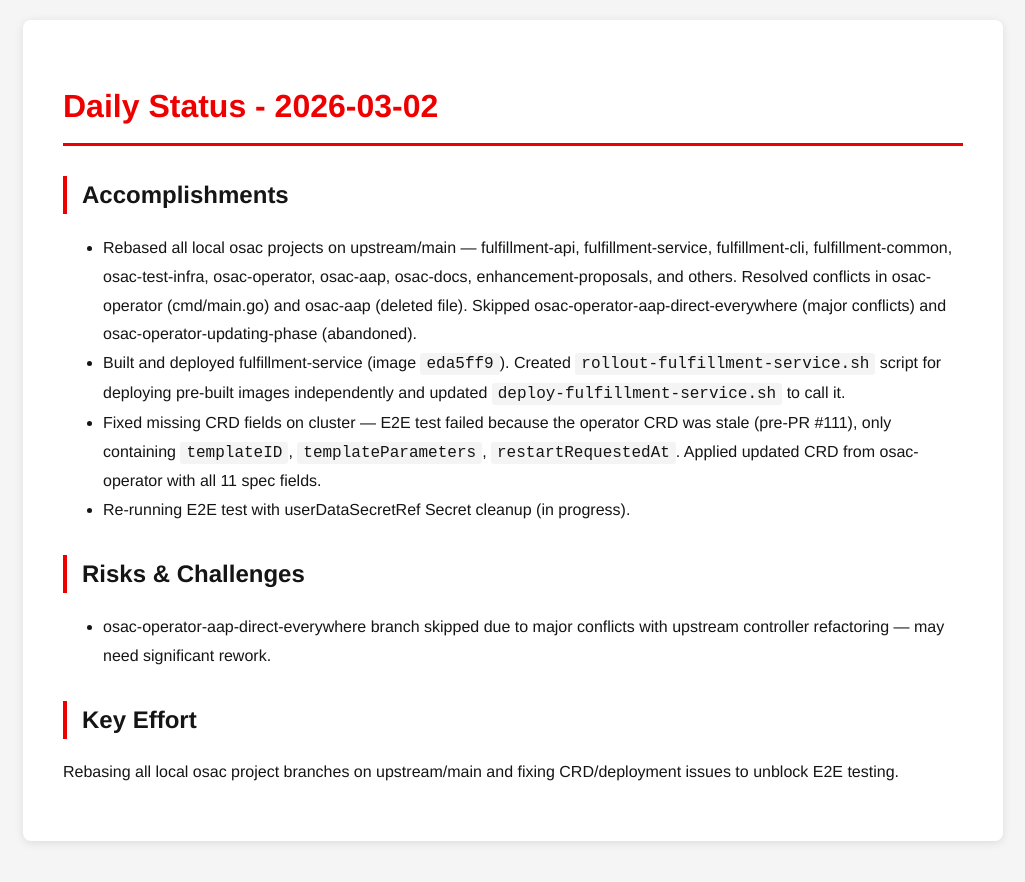
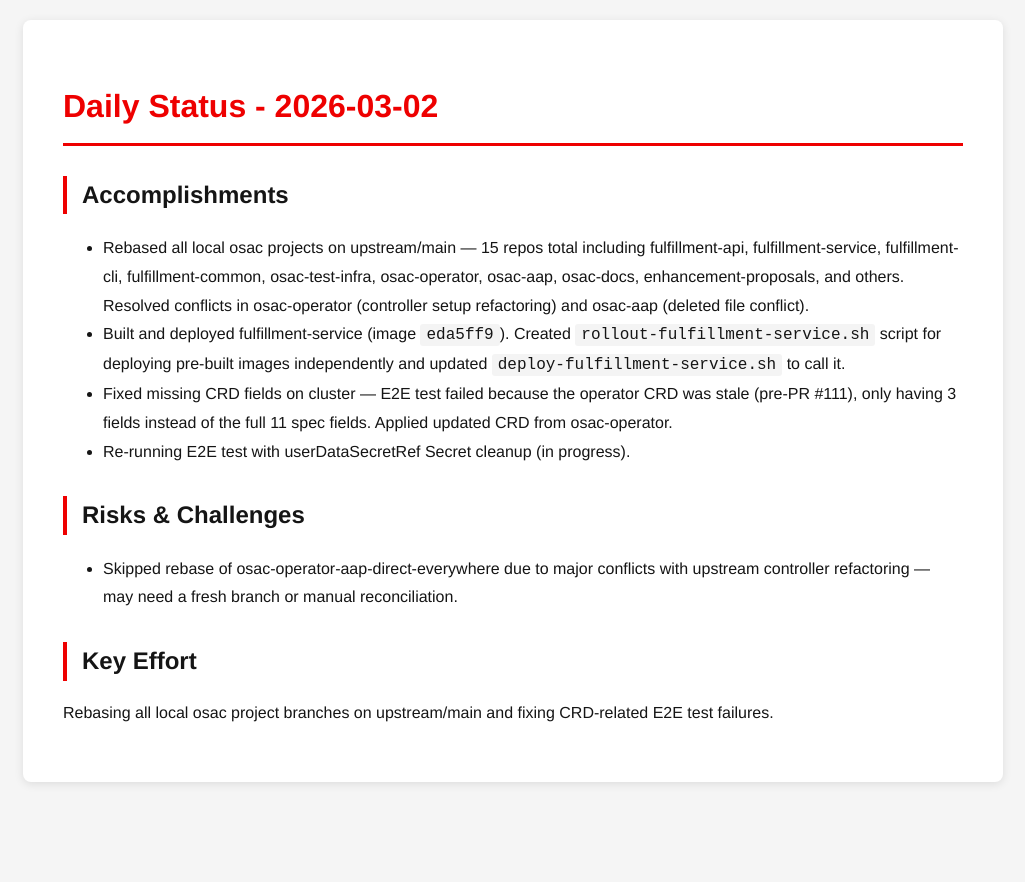
Before and after one commit to tzvatot/daily-status, a Jekyll site: the page built from 2026-03-02.md, in a window 1280 px wide. Shown: the top 882 px of the page, without its empty margins (127-1152 px from the left). Built offline with Jekyll 4.4.1, drawn with Linux system fonts in a browser that asks for light colours.

Commit message:
Daily status update - 2026-03-02

```diff
--- a/2026-03-02.md
+++ b/2026-03-02.md
@@ -7,13 +7,13 @@
 # Daily Status - 2026-03-02
 
 ## Accomplishments
-- Rebased all local osac projects on upstream/main — fulfillment-api, fulfillment-service, fulfillment-cli, fulfillment-common, osac-test-infra, osac-operator, osac-aap, osac-docs, enhancement-proposals, and others. Resolved conflicts in osac-operator (cmd/main.go) and osac-aap (deleted file). Skipped osac-operator-aap-direct-everywhere (major conflicts) and osac-operator-updating-phase (abandoned).
+- Rebased all local osac projects on upstream/main — 15 repos total including fulfillment-api, fulfillment-service, fulfillment-cli, fulfillment-common, osac-test-infra, osac-operator, osac-aap, osac-docs, enhancement-proposals, and others. Resolved conflicts in osac-operator (controller setup refactoring) and osac-aap (deleted file conflict).
 - Built and deployed fulfillment-service (image `eda5ff9`). Created `rollout-fulfillment-service.sh` script for deploying pre-built images independently and updated `deploy-fulfillment-service.sh` to call it.
-- Fixed missing CRD fields on cluster — E2E test failed because the operator CRD was stale (pre-PR #111), only containing `templateID`, `templateParameters`, `restartRequestedAt`. Applied updated CRD from osac-operator with all 11 spec fields.
+- Fixed missing CRD fields on cluster — E2E test failed because the operator CRD was stale (pre-PR #111), only having 3 fields instead of the full 11 spec fields. Applied updated CRD from osac-operator.
 - Re-running E2E test with userDataSecretRef Secret cleanup (in progress).
 
 ## Risks & Challenges
-- osac-operator-aap-direct-everywhere branch skipped due to major conflicts with upstream controller refactoring — may need significant rework.
+- Skipped rebase of osac-operator-aap-direct-everywhere due to major conflicts with upstream controller refactoring — may need a fresh branch or manual reconciliation.
 
 ## Key Effort
-Rebasing all local osac project branches on upstream/main and fixing CRD/deployment issues to unblock E2E testing.
+Rebasing all local osac project branches on upstream/main and fixing CRD-related E2E test failures.
```
